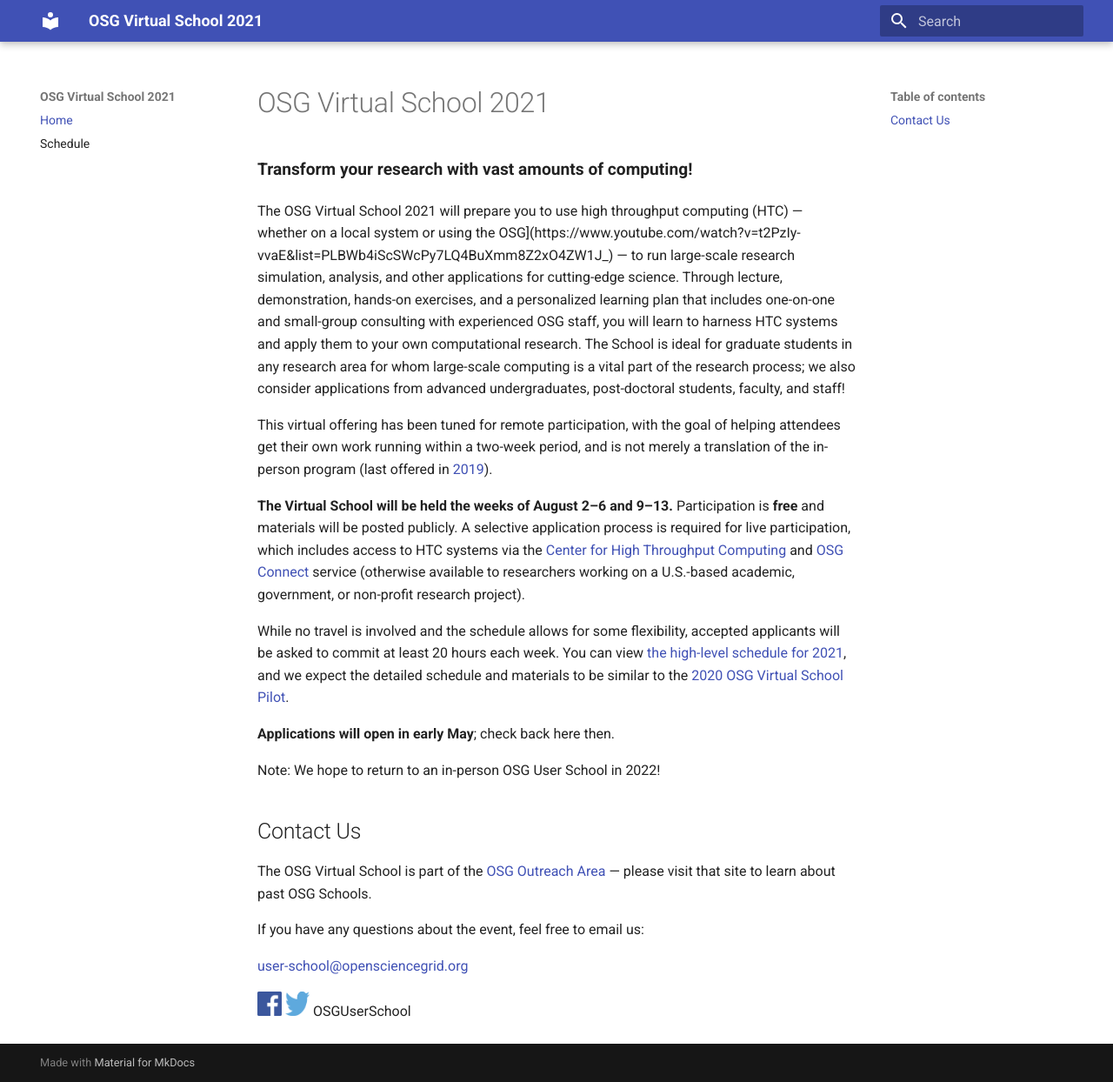
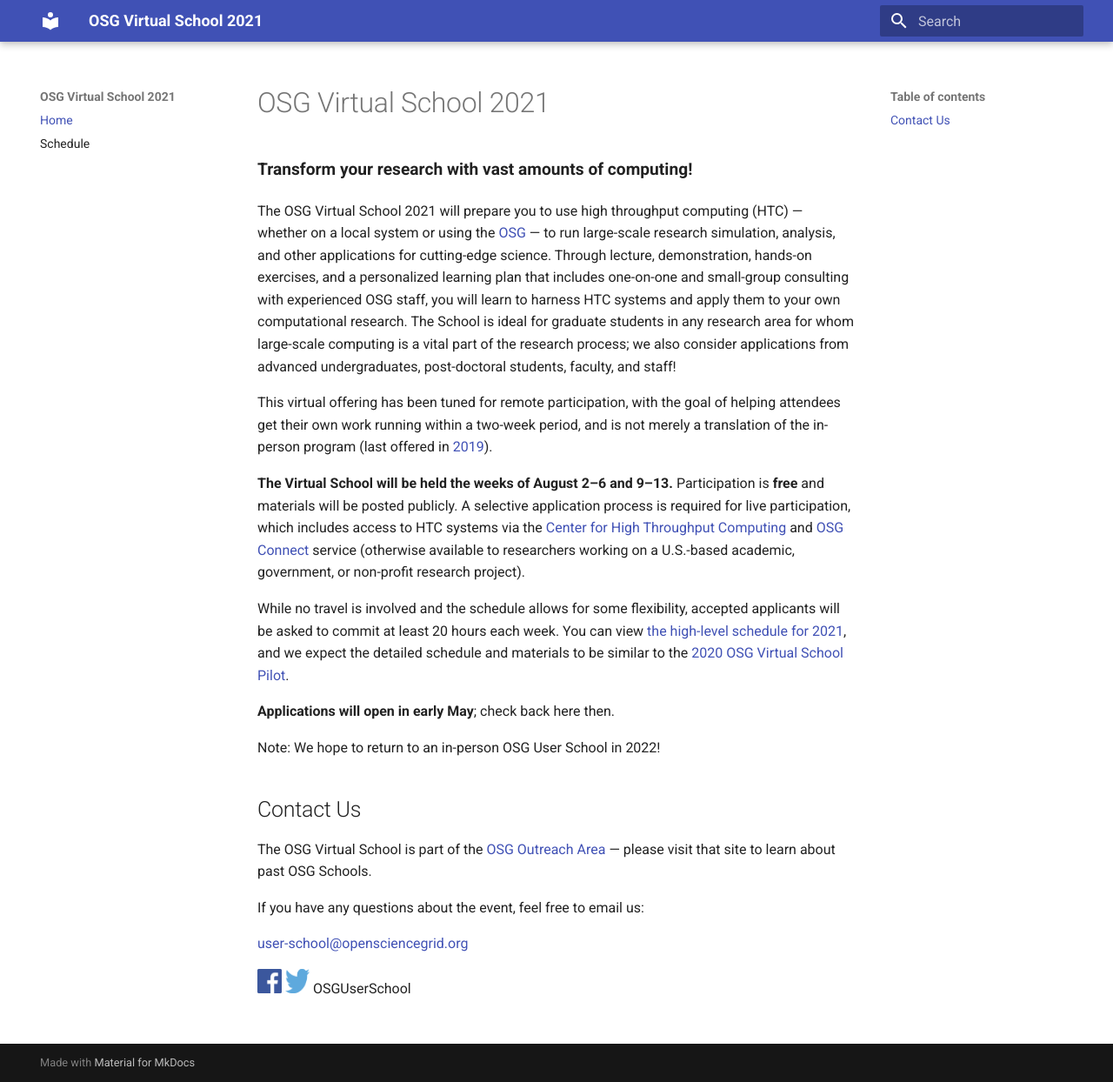
Before and after one commit to osg-htc/virtual-school-2021, an MkDocs documentation site: the page built from docs/index.md, in a window 1280 px wide and 1244 px high. Shown: the whole window at 87% size. Built offline with MkDocs 1.6.1 and Material for MkDocs 9.7.7, drawn with Linux system fonts in a browser that asks for light colours.

Commit message:
Fixed link typo

```diff
--- a/docs/index.md
+++ b/docs/index.md
@@ -4,7 +4,7 @@
 
 The OSG Virtual School 2021 will prepare you to use high throughput computing (HTC)&nbsp;&mdash;
 whether on a local system or using the
-OSG](https://www.youtube.com/watch?v=t2PzIy-vvaE&list=PLBWb4iScSWcPy7LQ4BuXmm8Z2xO4ZW1J_)&nbsp;&mdash;
+[OSG](https://www.youtube.com/watch?v=t2PzIy-vvaE&list=PLBWb4iScSWcPy7LQ4BuXmm8Z2xO4ZW1J_)&nbsp;&mdash;
 to run large-scale research simulation, analysis, and other applications for cutting-edge science.
 Through lecture, demonstration, hands-on exercises, and
 a personalized learning plan that includes one-on-one and small-group consulting with experienced OSG staff,
```
